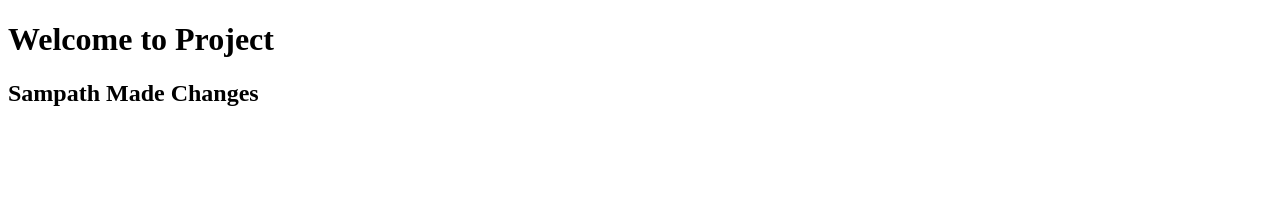
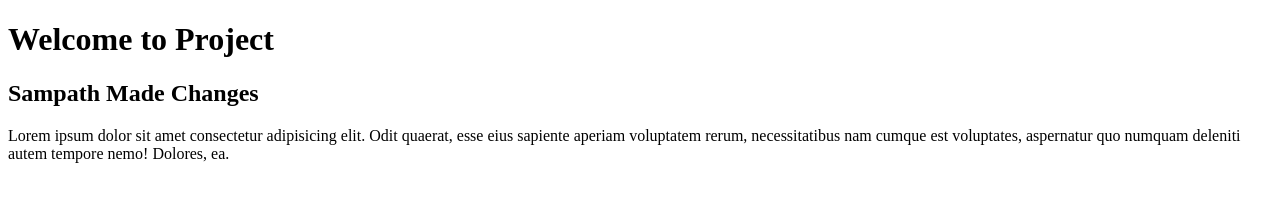
Before and after one commit to Nareshboosi/Collaboration-Task, a plain HTML site: page index.html in a window 1280 px wide. Drawn offline with Linux system fonts and the light colour scheme.

Commit message:
Second Commit

```diff
--- a/index.html
+++ b/index.html
@@ -8,5 +8,6 @@
 <body>
     <h1>Welcome to Project</h1>
     <h2>Sampath Made Changes</h2>
+    <p>Lorem ipsum dolor sit amet consectetur adipisicing elit. Odit quaerat, esse eius sapiente aperiam voluptatem rerum, necessitatibus nam cumque est voluptates, aspernatur quo numquam deleniti autem tempore nemo! Dolores, ea.</p>
 </body>
 </html>
```
